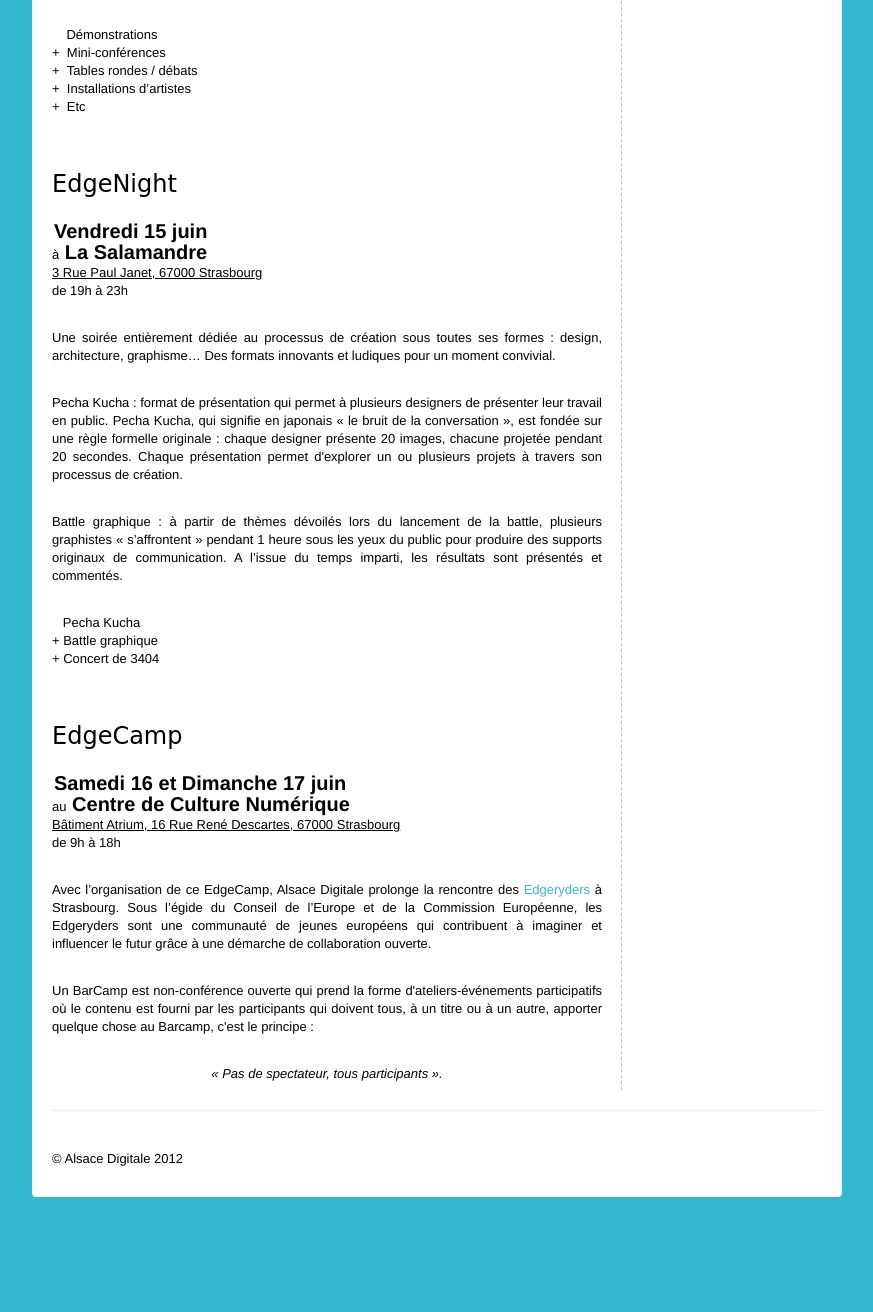
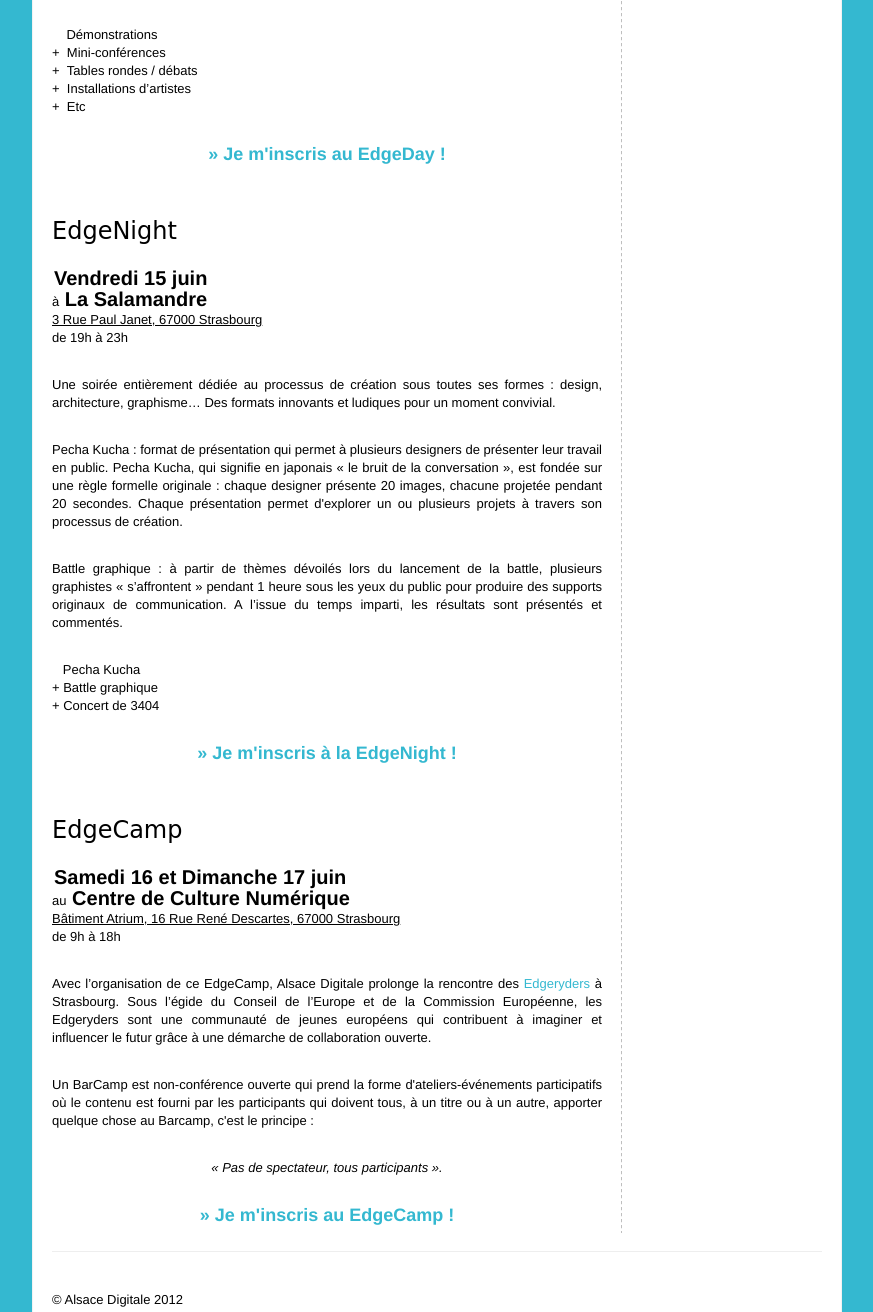
Before and after one commit to AlsaceDigitale/2012.edgefest.fr, a plain HTML site: page index.html in a window 1280 px wide. Shown: the part 1081-2393 px from the top of the page, without its empty margins (223-1096 px from the left). Before the commit the page ends 2338 px from the top, so only its background shows below. Drawn offline with nearby package versions, Linux system fonts and the light colour scheme; a web font is replaced by a local one.

Commit message:
bemac as sponsor and subscribe links

```diff
--- a/css/extra.css
+++ b/css/extra.css
@@ -84,3 +84,9 @@
   color: black;
   text-decoration: underline;
 }
+
+p.subscribe {
+  text-align: center;
+  font-size: 18px;
+  font-weight: bold;
+}
--- a/index.html
+++ b/index.html
@@ -175,6 +175,9 @@
                 <br/>+&nbsp;&nbsp;Installations d’artistes
                 <br/>+&nbsp;&nbsp;Etc
               </p>
+              <p class="subscribe">
+                <a href="https://www.facebook.com/events/261737550600578/">&raquo; Je m'inscris au EdgeDay !</a>
+              </p>
 
               <h2 id="night">EdgeNight</h2>
               <p>
@@ -202,6 +205,9 @@
                   <br/>+&nbsp;Battle graphique
                   <br/>+&nbsp;Concert de 3404
               </p>
+              <p class="subscribe">
+                <a href="https://www.facebook.com/events/315428275202408/">&raquo; Je m'inscris à la EdgeNight !</a>
+              </p>
 
               <h2 id="camp">EdgeCamp</h2>
               <p>
@@ -220,6 +226,9 @@
               </p>
               <p style="text-align:center;">
                 <em>« Pas de spectateur, tous participants ».</em>
+              </p>
+              <p class="subscribe">
+                <a href="http://edgecamp.herokuapp.com/">&raquo; Je m'inscris au EdgeCamp !</a>
               </p>
             </div>
             <div class="span2">
@@ -247,6 +256,7 @@
               <p class="sponsors"><a href="http://services-numeriques.unistra.fr/culture-numerique/centre-de-culture-numerique.html"><img src="img/ccn.png"/></p>
               <p class="sponsors"><a href="http://www.unistra.fr"><img src="img/uds.png"/></a></p>
               <p class="sponsors"><a href="http://www.lasalamandrestrasbourg.com"><img src="img/lasalamandrestrasbourg.png"/></a></p>
+              <p class="sponsors"><a href="http://www.bemac.fr"><img src="img/bemac.png"/></a></p>
               <p style="font-weight:bold;">
                 Sponsors
               </p>
```
Also changed, not shown: img/bemac.png (added).
